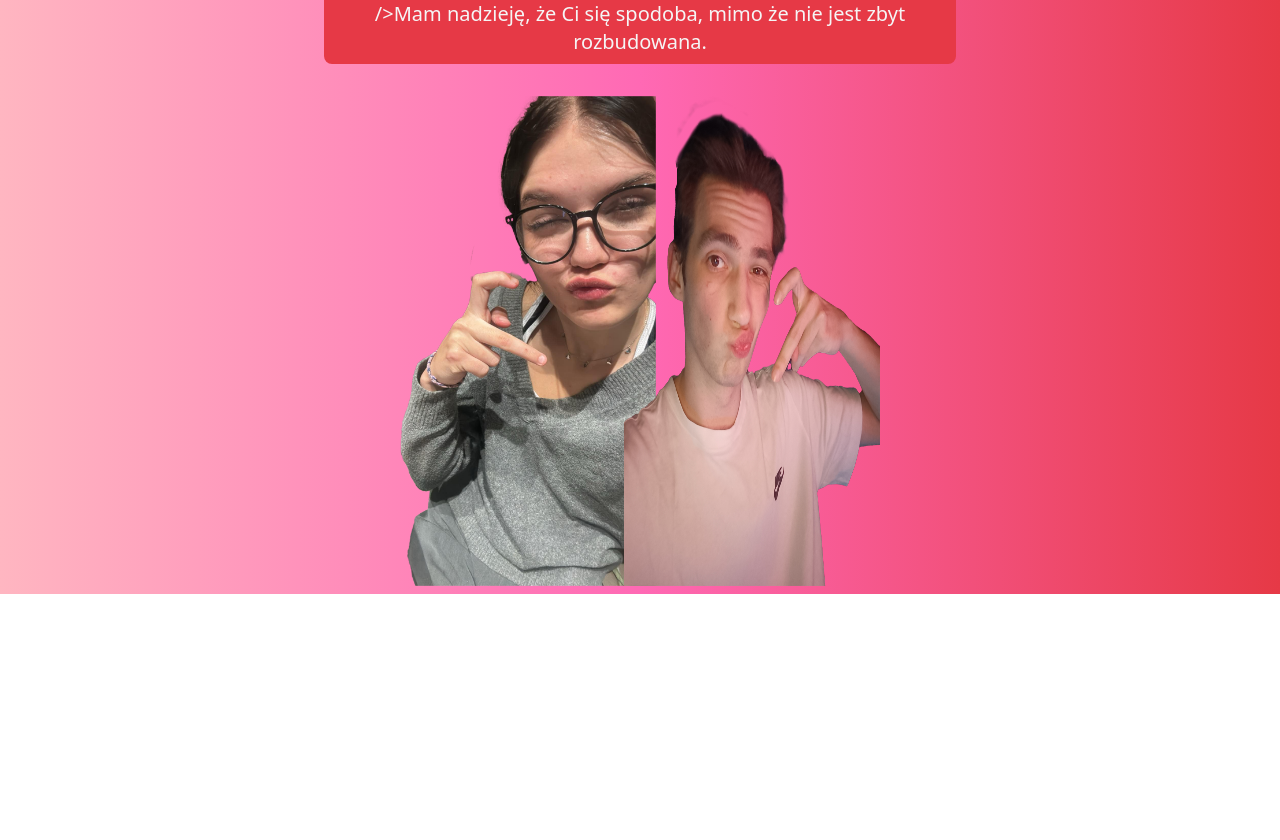
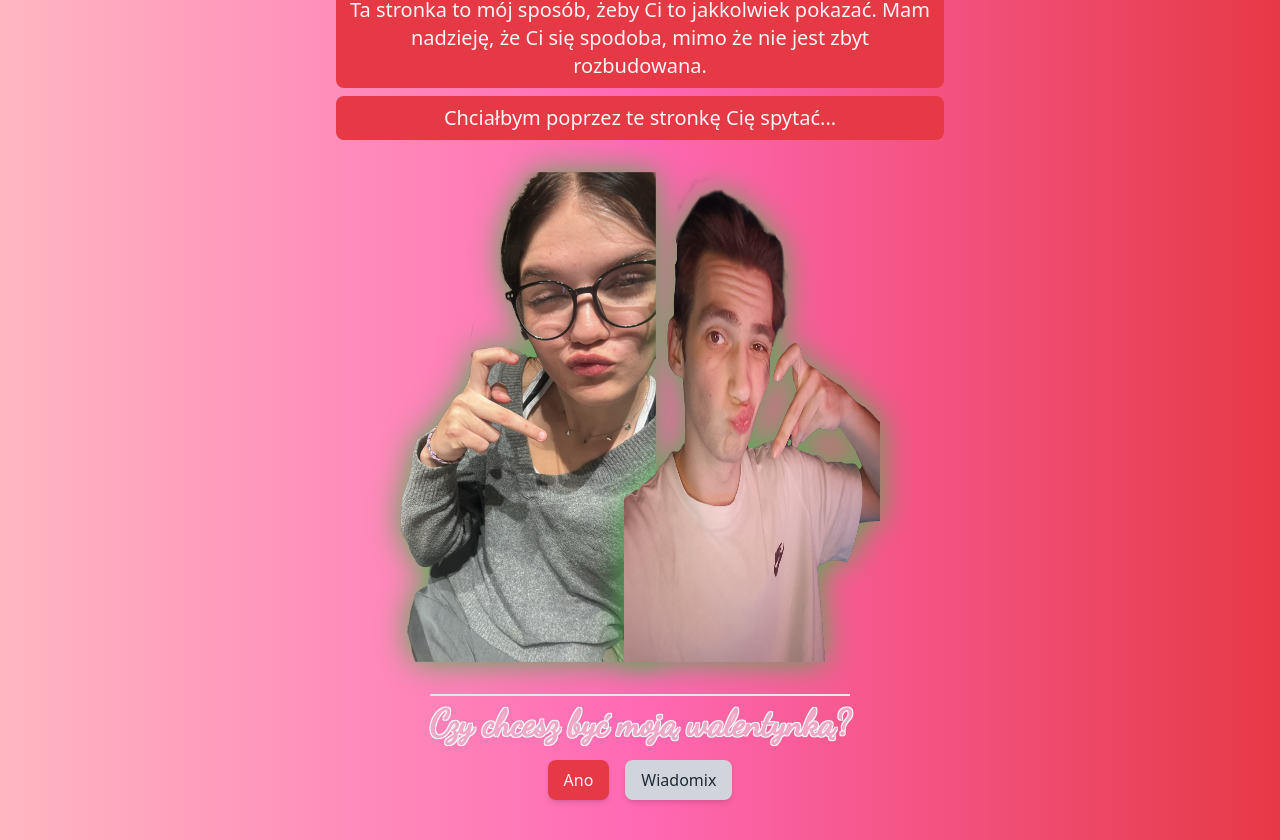
Before and after one commit to KondyWishes/Walentynka-dla-Olgi, a React (Vite) app: page / in a window 1280 px wide. Shown: the part 918-1758 px from the top of the page. Before the commit the page ends 1512 px from the top, so only its background shows below. Built offline with nearby package versions, Linux system fonts and the light colour scheme.

Commit message:
added question

```diff
--- a/src/App.tsx
+++ b/src/App.tsx
@@ -1,14 +1,13 @@
 import Header from "./components/Header";
 import Images from "./components/Images";
 import Paragraphs from "./components/Paragraphs";
+import Question from "./components/Question";
 
 const App = () => {
   return (
-    <main className="flex flex-col justify-center items-center p-2 gap-8">
+    <main className="flex flex-col justify-center items-center p-8 gap-8">
       <Header />
-      <section>
-        <Images />
-      </section>
+      <Images />
       <section className="flex flex-col justify-center items-center gap-8 w-full md:w-3/4 lg:w-1/2">
         <Paragraphs />
         <div className="flex justify-center items-stretch gap-2">
@@ -24,6 +23,7 @@ const App = () => {
           />
         </div>
       </section>
+      <Question />
     </main>
   );
 };
--- a/src/components/Images.tsx
+++ b/src/components/Images.tsx
@@ -21,7 +21,7 @@ const Images = () => {
   }, [images.length]);
 
   return (
-    <div className="flex flex-col md:flex-row justify-center items-stretch gap-y-4 gap-x-8">
+    <section className="flex flex-col md:flex-row justify-center items-stretch gap-y-4 gap-x-8">
       {images.map((image, index) => (
         <img
           key={image.id}
@@ -34,7 +34,7 @@ const Images = () => {
           }`}
         />
       ))}
-    </div>
+    </section>
   );
 };
 
--- /dev/null
+++ b/src/components/Modal.tsx
@@ -0,0 +1,32 @@
+import { ReactNode } from "react";
+
+const Modal = ({
+  isOpen,
+  onClose,
+  children,
+}: {
+  isOpen: boolean;
+  onClose: () => void;
+  children: ReactNode;
+}) => {
+  if (!isOpen) return null;
+
+  return (
+    <div className="fixed inset-0 flex justify-center items-center z-50 w-full bg-slate-900 bg-opacity-70">
+      <div
+        className="group rounded-lg py-8 px-8 w-96 flex flex-col justify-center items-center shadow-secondary gradient-bg
+                      transition-all duration-300 relative"
+      >
+        <button
+          onClick={onClose}
+          className="absolute top-4 right-4 hover:text-red transition-colors"
+        >
+          ✖
+        </button>
+        {children}
+      </div>
+    </div>
+  );
+};
+
+export default Modal;
--- /dev/null
+++ b/src/components/Question.tsx
@@ -0,0 +1,45 @@
+import { useState } from "react";
+import Modal from "./Modal";
+
+const Question = () => {
+  const [isModalOpen, setIsModalOpen] = useState<boolean>(false);
+
+  const toggleModal = () => {
+    setIsModalOpen(!isModalOpen);
+  };
+
+  return (
+    <>
+      <section className="flex flex-col justify-center items-center gap-4 py-2 border-t-2">
+        <h2 className="text-2xl md:text-3xl lg:text-4xl">
+          Czy chcesz być moją walentynką?
+        </h2>
+        <div className="flex justify-center items-center gap-4">
+          <button
+            className="btn bg-accent text-primary hover:bg-gray-300 hover:text-gray-800"
+            onClick={toggleModal}
+          >
+            Ano
+          </button>
+          <button
+            className="btn bg-gray-300 text-gray-800 hover:bg-accent hover:text-primary"
+            onClick={toggleModal}
+          >
+            Wiadomix
+          </button>
+        </div>
+      </section>
+      {isModalOpen && (
+        <Modal isOpen={isModalOpen} onClose={toggleModal}>
+          <img src="/heart.svg" alt="Serce" className="w-32 md:w-48 lg:w-64" />
+          <p className="text-lg md:text-xl lg:text-2xl text-center">
+            I teraz jestem szczęśliwy
+            <br /> 😊😊😊
+          </p>
+        </Modal>
+      )}
+    </>
+  );
+};
+
+export default Question;
--- a/src/constants/paragraphs.ts
+++ b/src/constants/paragraphs.ts
@@ -1,5 +1,6 @@
 export const PARAGRAPHS = [
   "Będą to tak naprawdę moje pierwsze walentynki i chciałbym je spędzić z Tobą.",
   "Niezbyt chyba umiem okazywać jak bardzo kogoś lubię, ale Tobie chcę to pokazać.",
-  "Ta stronka to mój sposób, żeby Ci to jakkolwiek pokazać.<br />Mam nadzieję, że Ci się spodoba, mimo że nie jest zbyt rozbudowana.",
+  "Ta stronka to mój sposób, żeby Ci to jakkolwiek pokazać. Mam nadzieję, że Ci się spodoba, mimo że nie jest zbyt rozbudowana.",
+  "Chciałbym poprzez te stronkę Cię spytać...",
 ];
--- a/src/index.css
+++ b/src/index.css
@@ -45,9 +45,13 @@ h6 {
 }
 
 .heart-img {
-  @apply w-40 md:w-44 lg:w-64 -mx-5;
+  @apply w-40 md:w-44 lg:w-64 -mx-5 drop-shadow-green;
 }
 
 .paragraph {
   @apply text-center md:text-lg lg:text-xl bg-accent p-2 rounded-lg w-full;
 }
+
+.btn {
+  @apply px-4 py-2 rounded-lg shadow-md transition-all duration-300 ease-in-out cursor-pointer hover:font-bold;
+}
```
